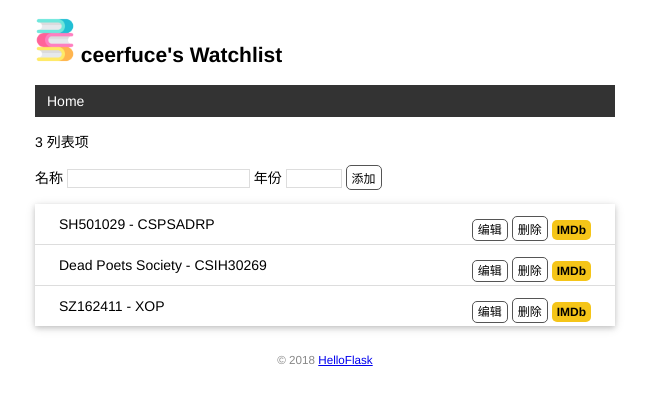
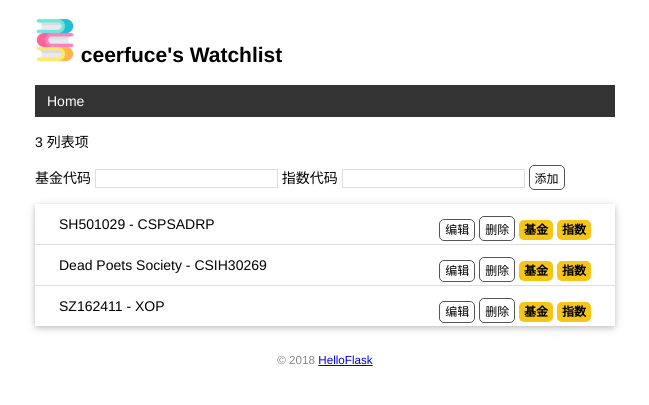
Before and after one commit to ceerfuce/watchlist, a Flask app: page / in a window 1280 px wide. Shown: the top 405 px of the page, without its empty margins (315-964 px from the left). Run offline with Flask 2, Linux system fonts and the light colour scheme; data comes from the database, SQL or seed files in the repository; both versions use the stored data as it was after the commit.

Commit message:
更新数据库视图和网页呈现

```diff
--- a/app.py
+++ b/app.py
@@ -38,7 +38,7 @@ def forge():
     """Generate fake data."""
     db.create_all()
     # 全局的两个变量移动到这个函数内
-    name = 'Grey Li'
+    name = 'ceerfuce'
     movies = [
         {'title': 'My Neighbor Totoro', 'year': '1988'},
         {'title': 'Dead Poets Society', 'year': '1989'},
@@ -72,7 +72,7 @@ class User(db.Model):
 class Movie(db.Model):
     id = db.Column(db.Integer, primary_key=True)
     title = db.Column(db.String(60))
-    year = db.Column(db.String(4))
+    year = db.Column(db.String(20))
 
 
 '''
@@ -121,7 +121,7 @@ def index():
         title = request.form.get('title') # 传入表单对应输入字段的 name 值
         year = request.form.get('year')
         # 验证数据
-        if not title or not year or len(year) > 4 or len(title) > 60:
+        if not title or not year or len(year) > 20 or len(title) > 60:
             flash('Invalid input.') # 显示错误提示
             return redirect(url_for('index')) # 重定向回主页
         # 保存表单数据到数据库
@@ -148,7 +148,7 @@ def edit(movie_id):
         title = request.form['title']
         year = request.form['year']
 
-        if not title or not year or len(year) > 4 or len(title) > 60:
+        if not title or not year or len(year) > 20 or len(title) > 60:
             flash('Invalid input.')
             return redirect(url_for('edit', movie_id=movie_id))  # 重定向回对应的编辑页面
 
--- a/static/style.css
+++ b/static/style.css
@@ -88,7 +88,7 @@ input[type=text] {
     border: 1px solid #ddd;
 }
 input[name=year] {
-    width: 50px;
+    # width: 250px;
 }
 .btn {
     font-size: 12px;
--- a/templates/index.html
+++ b/templates/index.html
@@ -3,8 +3,8 @@
 {% block content %}
 <p>{{ movies|length }} 列表项</p>
 <form method="post">
-    名称 <input type="text" name="title" autocomplete="off" required>
-    年份 <input type="text" name="year" autocomplete="off" required>
+    基金代码 <input type="text" name="title" autocomplete="off" required>
+    指数代码 <input type="text" name="year" autocomplete="off" required>
     <input class="btn" type="submit" name="submit" value="添加">
 </form>
 <ul class="movie-list">
@@ -15,7 +15,8 @@
             <form class="inline-form" method="post" action="{{ url_for('.delete', movie_id=movie.id) }}">
                 <input class="btn" type="submit" name="delete" value="删除" onclick="return confirm('Are you sure?')">
             </form>
-            <a class="imdb" href="https://www.imdb.com/find?q={{ movie.title }}" target="_blank" title="Find this movie on IMDb">IMDb</a>
+            <a class="imdb" href="https://xueqiu.com/S/{{ movie.title }}" target="_blank" title="Find this on 雪球">基金</a>
+            <a class="imdb" href="https://xueqiu.com/S/{{ movie.year }}" target="_blank" title="Find this on 雪球">指数</a>
         </span>
     </li>
     {% endfor %}
```
Also changed, not shown: data.db.
